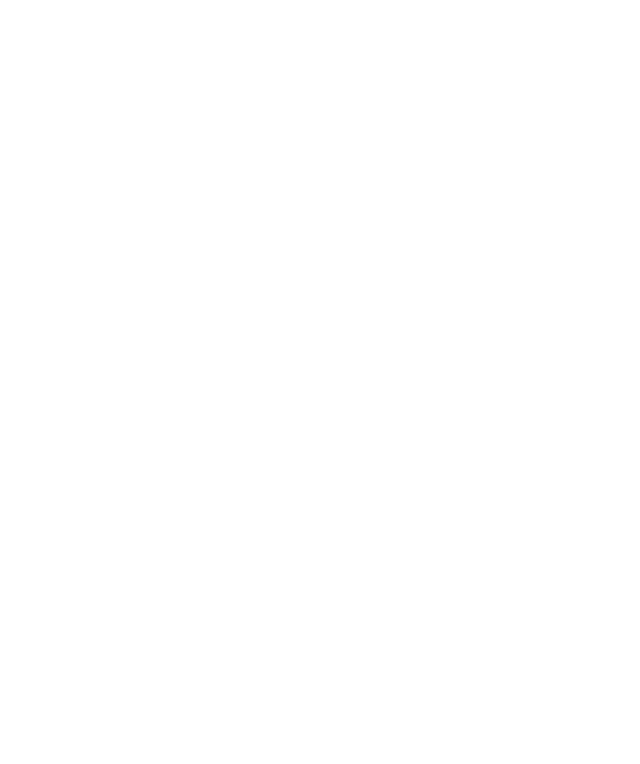
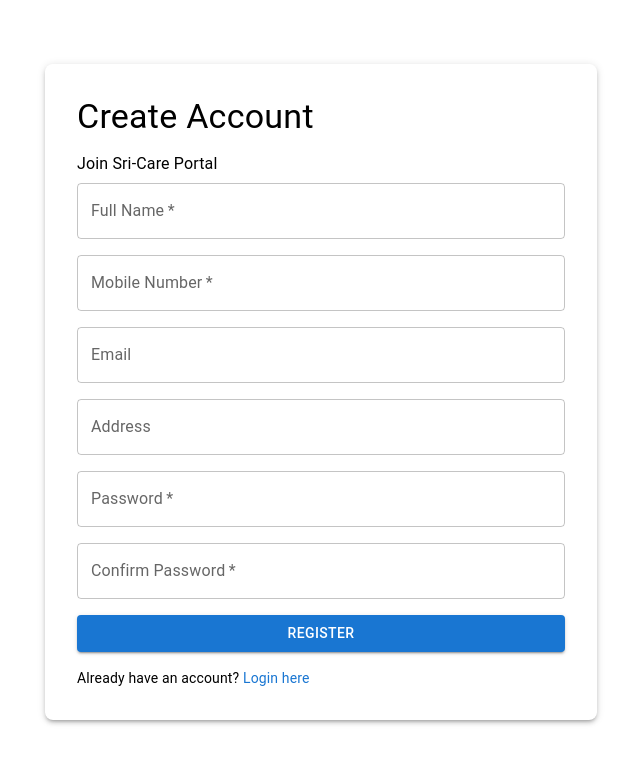
Before and after one commit to yasurirashmika/sri-tel-customer-care, a React (Vite) app in the folder frontend/: page /register in a window 1280 px wide. Before the commit this address had no page. Shown: the top 764 px of the page, without its empty margins (319-959 px from the left). Built offline with nearby package versions, Linux system fonts and the light colour scheme.

Commit message:
login  and register frontend code made

```diff
--- a/frontend/package.json
+++ b/frontend/package.json
@@ -10,6 +10,10 @@
     "preview": "vite preview"
   },
   "dependencies": {
+    "@emotion/react": "^11.14.0",
+    "@emotion/styled": "^11.14.1",
+    "@mui/icons-material": "^7.3.6",
+    "@mui/material": "^7.3.6",
     "@types/react-router-dom": "^5.3.3",
     "axios": "^1.13.2",
     "bootstrap": "^5.3.8",
--- a/frontend/src/App.jsx
+++ b/frontend/src/App.jsx
@@ -1,11 +1,14 @@
 import { BrowserRouter as Router, Routes, Route } from 'react-router-dom';
+import Login from './components/auth/Login';
+import Register from './components/auth/Register';
 
 function App() {
   return (
     <Router>
       <Routes>
-        {/* We will add your Login and Dashboard routes here later */}
         <Route path="/" element={<h1>Sri-Tel Customer Care</h1>} />
+        <Route path="/login" element={<Login />} />
+        <Route path="/register" element={<Register />} />
       </Routes>
     </Router>
   );
--- a/frontend/src/components/auth/Auth.css
+++ b/frontend/src/components/auth/Auth.css
@@ -0,0 +1,139 @@
+.auth-container {
+  min-height: 100vh;
+  display: flex;
+  align-items: center;
+  justify-content: center;
+  background: linear-gradient(135deg, #667eea 0%, #764ba2 100%);
+  padding: 20px;
+}
+
+.auth-card {
+  background: white;
+  border-radius: 16px;
+  box-shadow: 0 20px 60px rgba(0, 0, 0, 0.3);
+  padding: 40px;
+  max-width: 480px;
+  width: 100%;
+  animation: slideUp 0.5s ease-out;
+}
+
+@keyframes slideUp {
+  from {
+    opacity: 0;
+    transform: translateY(30px);
+  }
+  to {
+    opacity: 1;
+    transform: translateY(0);
+  }
+}
+
+.auth-header {
+  text-align: center;
+  margin-bottom: 30px;
+}
+
+.auth-card h2 {
+  color: #2c3e50;
+  margin-bottom: 8px;
+  font-size: 28px;
+  font-weight: 700;
+}
+
+.subtitle {
+  color: #7f8c8d;
+  font-size: 14px;
+  margin: 0;
+}
+
+.form-group {
+  margin-bottom: 20px;
+}
+
+.form-group label {
+  display: block;
+  margin-bottom: 8px;
+  color: #2c3e50;
+  font-weight: 600;
+  font-size: 14px;
+}
+
+.form-group input,
+.form-group textarea {
+  width: 100%;
+  padding: 12px 16px;
+  border: 2px solid #e1e8ed;
+  border-radius: 8px;
+  font-size: 14px;
+  transition: all 0.3s;
+  font-family: inherit;
+  box-sizing: border-box;
+}
+
+.form-group input:focus,
+.form-group textarea:focus {
+  outline: none;
+  border-color: #667eea;
+  box-shadow: 0 0 0 3px rgba(102, 126, 234, 0.1);
+}
+
+.form-group textarea {
+  resize: vertical;
+  min-height: 80px;
+}
+
+.btn-primary {
+  width: 100%;
+  padding: 14px;
+  background: linear-gradient(135deg, #667eea 0%, #764ba2 100%);
+  color: white;
+  border: none;
+  border-radius: 8px;
+  font-size: 16px;
+  font-weight: 600;
+  cursor: pointer;
+  transition: all 0.3s;
+  margin-top: 10px;
+}
+
+.btn-primary:hover:not(:disabled) {
+  transform: translateY(-2px);
+  box-shadow: 0 8px 20px rgba(102, 126, 234, 0.4);
+}
+
+.btn-primary:disabled {
+  opacity: 0.6;
+  cursor: not-allowed;
+}
+
+.error-message {
+  background: #fee;
+  color: #c33;
+  padding: 12px 16px;
+  border-radius: 8px;
+  margin-bottom: 20px;
+  border-left: 4px solid #c33;
+  font-size: 14px;
+}
+
+.auth-footer {
+  margin-top: 24px;
+  text-align: center;
+}
+
+.auth-footer p {
+  color: #7f8c8d;
+  margin: 12px 0;
+  font-size: 14px;
+}
+
+.link {
+  color: #667eea;
+  font-weight: 600;
+  cursor: pointer;
+  text-decoration: none;
+}
+
+.link:hover {
+  text-decoration: underline;
+}
--- a/frontend/src/components/auth/Login.tsx
+++ b/frontend/src/components/auth/Login.tsx
@@ -2,6 +2,15 @@
 import { useNavigate } from 'react-router-dom';
 import { authService } from '../../services/api';
 import './Auth.css';
+
+import Container from '@mui/material/Container';
+import TextField from '@mui/material/TextField';
+import Button from '@mui/material/Button';
+import Typography from '@mui/material/Typography';
+import Box from '@mui/material/Box';
+import Alert from '@mui/material/Alert';
+import CircularProgress from '@mui/material/CircularProgress';
+import Stack from '@mui/material/Stack';
 
 type LoginForm = {
   mobileNumber: string;
@@ -17,8 +26,8 @@
   const [error, setError] = useState('');
   const [loading, setLoading] = useState(false);
 
-  const handleChange = (e: React.ChangeEvent<HTMLInputElement>) => {
-    const { name, value } = e.target;
+  const handleChange = (e: React.ChangeEvent<HTMLInputElement | HTMLTextAreaElement>) => {
+    const { name, value } = e.target as HTMLInputElement | HTMLTextAreaElement;
     setFormData(prev => ({ ...prev, [name as keyof LoginForm]: value }));
     setError('');
   };
@@ -46,42 +55,50 @@
   };
 
   return (
-    <div className="auth-container">
-      <h2>Sri-Care Login</h2>
-      <p>Welcome to Sri Tel Customer Portal</p>
+    <Container maxWidth="sm">
+      <Box sx={{ mt: 8, p: 4, boxShadow: 3, borderRadius: 2 }}>
+        <Typography variant="h4" gutterBottom>
+          Sri-Care Login
+        </Typography>
+        <Typography variant="subtitle1" gutterBottom>
+          Welcome to Sri Tel Customer Portal
+        </Typography>
 
-      {error && <div className="error">{error}</div>}
+        {error && <Alert severity="error" sx={{ mb: 2 }}>{error}</Alert>}
 
-      <form onSubmit={handleSubmit} className="auth-form">
-        <label htmlFor="mobileNumber">Mobile Number</label>
-        <input
-          id="mobileNumber"
+        <Box component="form" onSubmit={handleSubmit} noValidate>
+          <Stack spacing={2}>
+            <TextField
+              label="Mobile Number"
               name="mobileNumber"
               type="tel"
               value={formData.mobileNumber}
               onChange={handleChange}
               required
+              fullWidth
             />
 
-        <label htmlFor="password">Password</label>
-        <input
-          id="password"
+            <TextField
+              label="Password"
               name="password"
               type="password"
               value={formData.password}
               onChange={handleChange}
               required
+              fullWidth
             />
 
-        <button type="submit" disabled={loading}>
-          {loading ? 'Logging in...' : 'Login'}
-        </button>
-      </form>
+            <Button type="submit" variant="contained" disabled={loading} fullWidth>
+              {loading ? <><CircularProgress size={18} color="inherit" sx={{ mr: 1 }} />Logging in...</> : 'Login'}
+            </Button>
+          </Stack>
+        </Box>
 
-      <p>
-        Don't have an account? <span onClick={() => navigate('/register')} className="link">Register here</span>
-      </p>
-    </div>
+        <Typography variant="body2" sx={{ mt: 2 }}>
+          Don't have an account? <Box component="span" sx={{ color: 'primary.main', cursor: 'pointer' }} onClick={() => navigate('/register')}>Register here</Box>
+        </Typography>
+      </Box>
+    </Container>
   );
 };
 
--- a/frontend/src/components/auth/Register.tsx
+++ b/frontend/src/components/auth/Register.tsx
@@ -0,0 +1,166 @@
+import React, { useState } from 'react';
+import { useNavigate } from 'react-router-dom';
+import { authService } from '../../services/api';
+import './Auth.css';
+
+import Container from '@mui/material/Container';
+import TextField from '@mui/material/TextField';
+import Button from '@mui/material/Button';
+import Typography from '@mui/material/Typography';
+import Box from '@mui/material/Box';
+import Alert from '@mui/material/Alert';
+import CircularProgress from '@mui/material/CircularProgress';
+import Stack from '@mui/material/Stack';
+
+const Register: React.FC = () => {
+  const navigate = useNavigate();
+  interface FormData {
+    mobileNumber: string;
+    password: string;
+    confirmPassword: string;
+    fullName: string;
+    email: string;
+    address: string;
+  }
+
+  const [formData, setFormData] = useState<FormData>({
+    mobileNumber: '',
+    password: '',
+    confirmPassword: '',
+    fullName: '',
+    email: '',
+    address: '',
+  });
+  const [error, setError] = useState('');
+  const [loading, setLoading] = useState(false);
+
+  const handleChange = (e: React.ChangeEvent<HTMLInputElement | HTMLTextAreaElement>) => {
+    const { name, value } = e.target as HTMLInputElement | HTMLTextAreaElement;
+    setFormData(prev => ({
+      ...prev,
+      [name]: value,
+    }));
+    setError('');
+  };
+
+  const handleSubmit = async (e: React.FormEvent) => {
+    e.preventDefault();
+    setError('');
+
+    if (formData.password !== formData.confirmPassword) {
+      setError('Passwords do not match');
+      return;
+    }
+
+    if (formData.password.length < 6) {
+      setError('Password must be at least 6 characters');
+      return;
+    }
+
+    setLoading(true);
+
+    try {
+      const { confirmPassword, ...registerData } = formData;
+      const response = await authService.register(registerData);
+
+      if (response.success && response.token) {
+        localStorage.setItem('token', response.token);
+        localStorage.setItem('user', JSON.stringify(response.user));
+        navigate('/dashboard');
+      } else {
+        setError(response.message || 'Registration failed');
+      }
+    } catch (err: any) {
+      setError(err.response?.data?.message || 'Registration failed. Please try again.');
+    } finally {
+      setLoading(false);
+    }
+  };
+
+  return (
+    <Container maxWidth="sm">
+      <Box sx={{ mt: 8, p: 4, boxShadow: 3, borderRadius: 2 }}>
+        <Typography variant="h4" component="h1" gutterBottom>
+          Create Account
+        </Typography>
+
+        <Typography variant="subtitle1" gutterBottom>
+          Join Sri-Care Portal
+        </Typography>
+
+        {error && <Alert severity="error" sx={{ mb: 2 }}>{error}</Alert>}
+
+        <Box component="form" onSubmit={handleSubmit} noValidate>
+          <Stack spacing={2}>
+            <TextField
+              label="Full Name"
+              name="fullName"
+              value={formData.fullName}
+              onChange={handleChange}
+              required
+              fullWidth
+            />
+
+            <TextField
+              label="Mobile Number"
+              name="mobileNumber"
+              value={formData.mobileNumber}
+              onChange={handleChange}
+              required
+              fullWidth
+            />
+
+            <TextField
+              label="Email"
+              name="email"
+              type="email"
+              value={formData.email}
+              onChange={handleChange}
+              fullWidth
+            />
+
+            <TextField
+              label="Address"
+              name="address"
+              value={formData.address}
+              onChange={handleChange}
+              fullWidth
+            />
+
+            <TextField
+              label="Password"
+              name="password"
+              type="password"
+              value={formData.password}
+              onChange={handleChange}
+              required
+              fullWidth
+              inputProps={{ minLength: 6 }}
+            />
+
+            <TextField
+              label="Confirm Password"
+              name="confirmPassword"
+              type="password"
+              value={formData.confirmPassword}
+              onChange={handleChange}
+              required
+              fullWidth
+              inputProps={{ minLength: 6 }}
+            />
+
+            <Button type="submit" variant="contained" color="primary" disabled={loading} fullWidth>
+              {loading ? <><CircularProgress size={18} color="inherit" sx={{ mr: 1 }} />Creating Account...</> : 'Register'}
+            </Button>
+          </Stack>
+        </Box>
+
+        <Typography variant="body2" sx={{ mt: 2 }}>
+          Already have an account? <Box component="span" sx={{ color: 'primary.main', cursor: 'pointer' }} onClick={() => navigate('/login')}>Login here</Box>
+        </Typography>
+      </Box>
+    </Container>
+  );
+};
+
+export default Register;
```
Also changed, not shown: 1 other file (tests, documents, lock files or other folders). Lines whose indentation alone changed are shown as unchanged.
